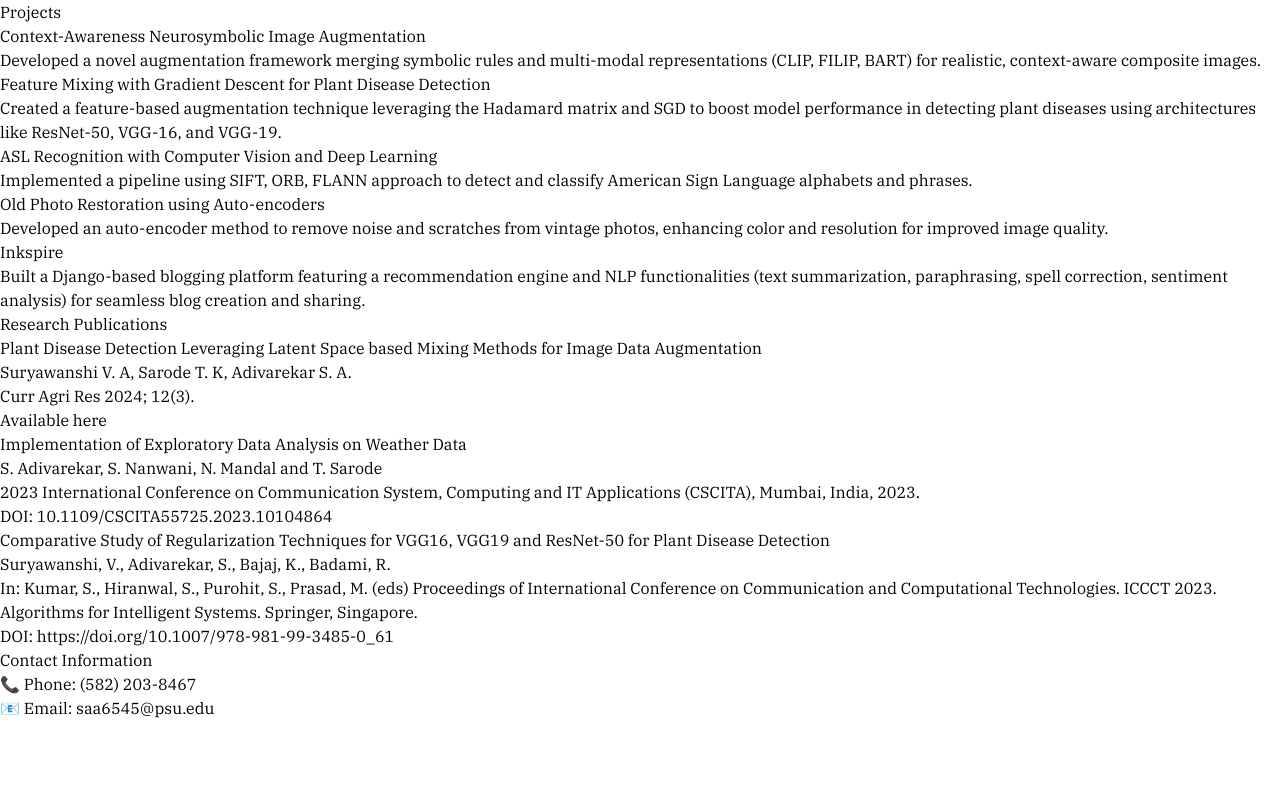
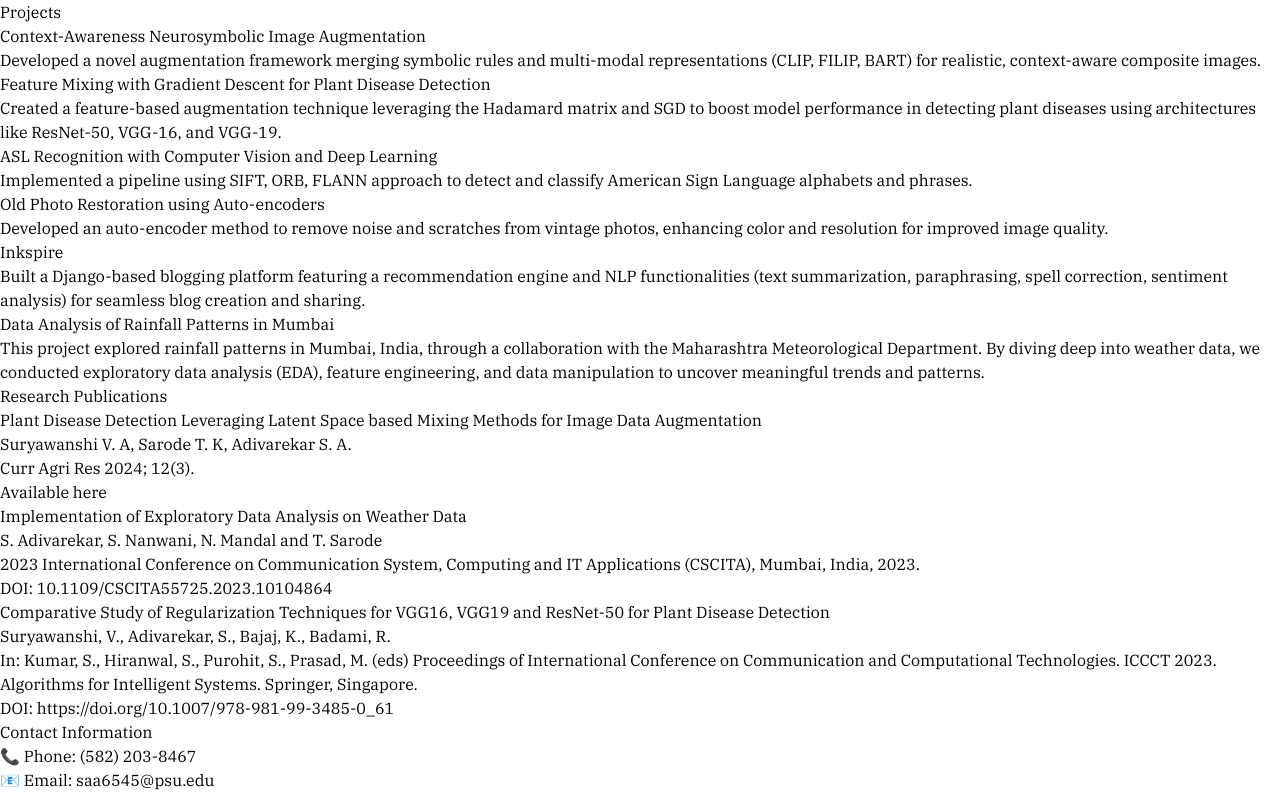
Before and after one commit to Sahiladiv/Portfolio_Sahil, a React (Vite) app: page / in a window 1280 px wide. Shown: the part 3815-4607 px from the top of the page. Before the commit the page ends 4535 px from the top, so only its background shows below. Built offline with nearby package versions, Linux system fonts and the light colour scheme.

Commit message:
Update Projects.jsx

```diff
--- a/src/components/Projects.jsx
+++ b/src/components/Projects.jsx
@@ -62,6 +62,16 @@ const Projects = () => {
               </p>
             </div>
           </div>
+
+          {/* Card 6 */}
+          <div className="bg-white rounded-lg shadow-lg overflow-hidden">
+            <div className="p-6 text-neutral-800">
+              <h3 className="text-xl font-semibold mb-2">Data Analysis of Rainfall Patterns in Mumbai</h3>
+              <p className="mb-4">
+                This project explored rainfall patterns in Mumbai, India, through a collaboration with the Maharashtra Meteorological Department. By diving deep into weather data, we conducted exploratory data analysis (EDA), feature engineering, and data manipulation to uncover meaningful trends and patterns.
+              </p>
+            </div>
+          </div>
         </div>
       </div>
     </section>
```
